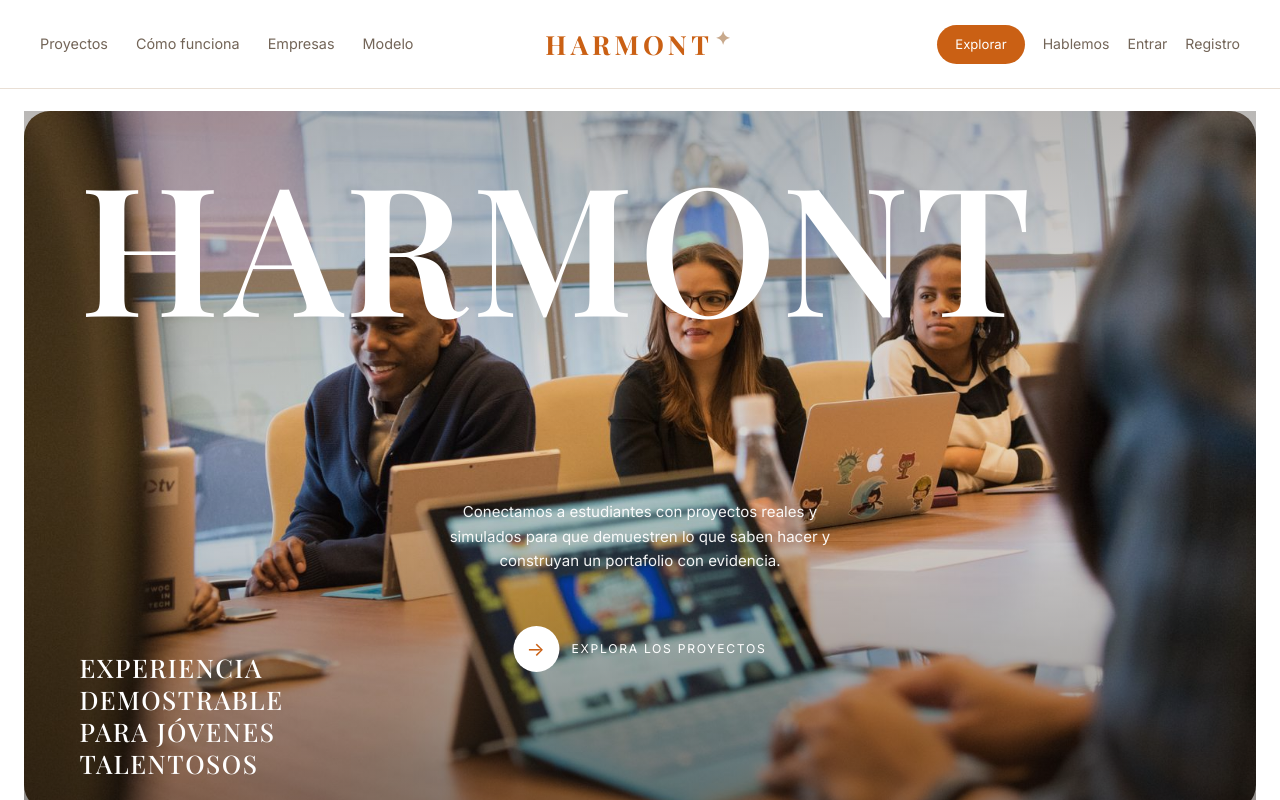
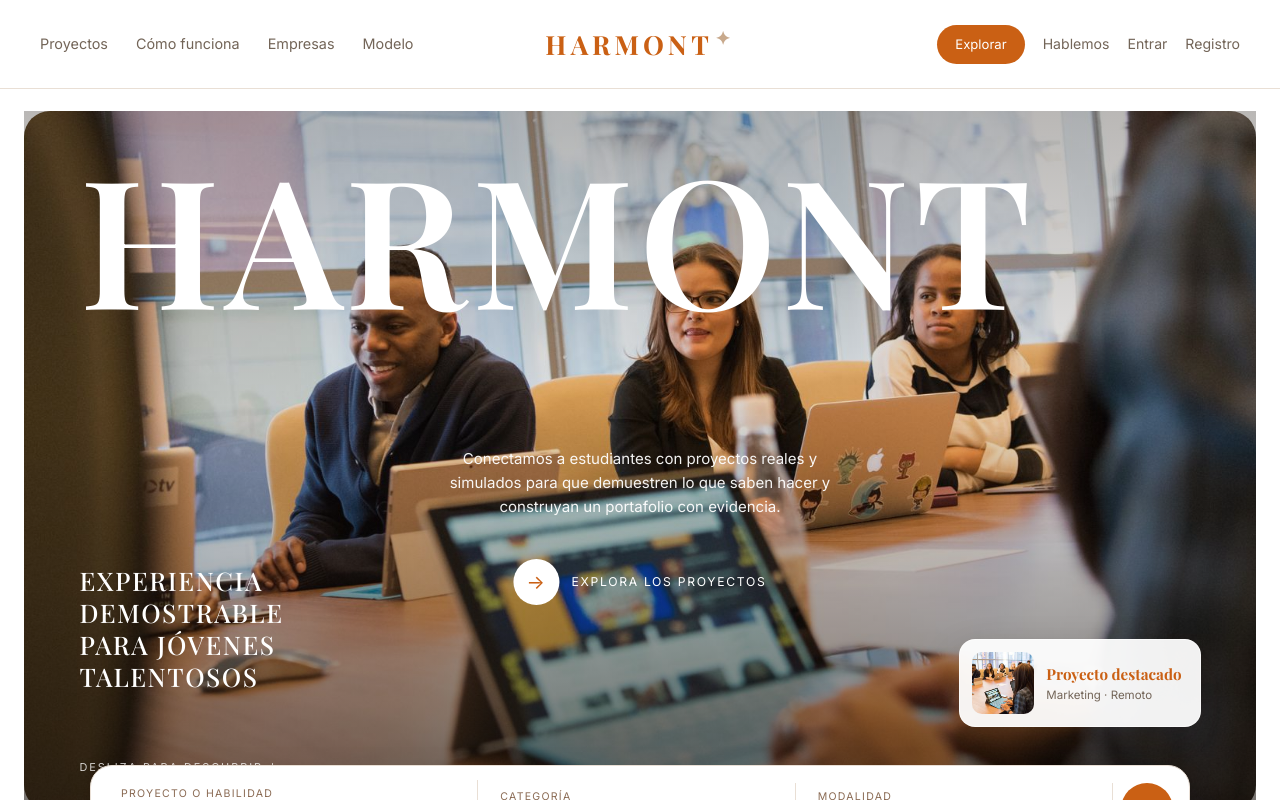
Before and after one commit to Rebeca-coder/HARMONTT, a React (Vite) app in the folder client/: page /#/ in a window 1280 px wide. Shown: the top 800 px of the page. Built offline with nearby package versions, Linux system fonts and the light colour scheme; no server answers.

Commit message:
Posiciona la tarjeta destacada del hero sobre la fotografía

```diff
--- a/client/src/styles/styles.css
+++ b/client/src/styles/styles.css
@@ -329,6 +329,20 @@ textarea {
 }
 
 
+/* Tarjeta flotante del hero: equilibra el texto "DESLIZA..." de la esquina izquierda. */
+.hero-tarjeta {
+    position: absolute;
+    right: 4.5%;
+    bottom: 12%;
+    display: flex;
+    align-items: center;
+    gap: 12px;
+    padding: 12px 18px 12px 12px;
+    background: rgba(255, 255, 255, 0.94);
+    border: 1px solid rgba(255, 255, 255, 0.65);
+    border-radius: 16px;
+    box-shadow: 0 18px 40px rgba(25, 18, 12, 0.22);
+}
 
 .hero-tarjeta img {
     width: 62px;
```
